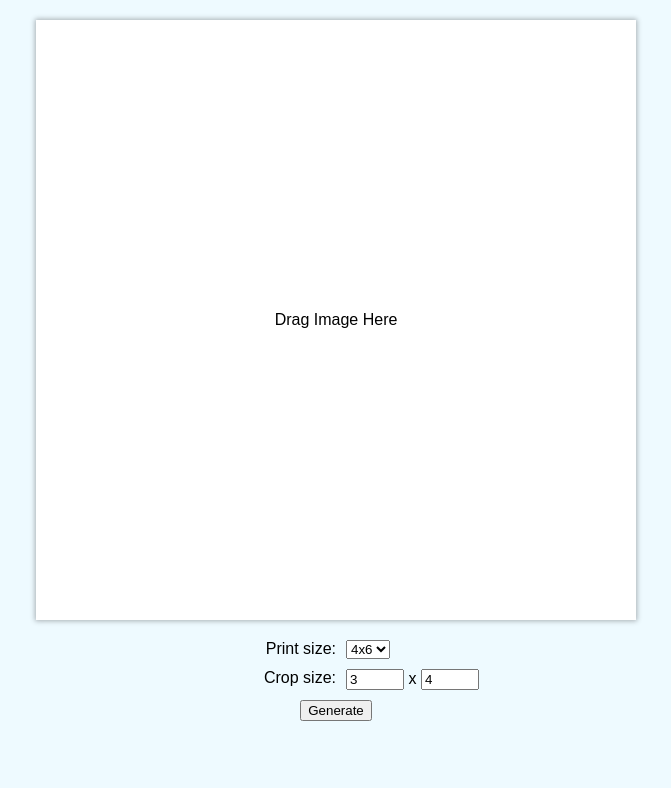
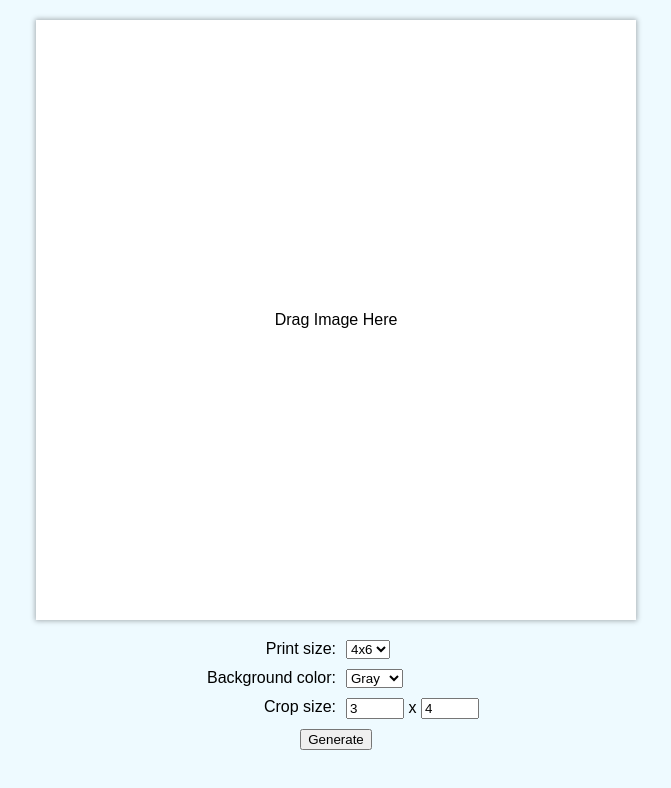
Before and after one commit to unixpickle/printcrop, a plain HTML site: page index.html in a window 1280 px wide. Shown: the whole page, without its empty margins (304-975 px from the left). Drawn offline with Linux system fonts and the light colour scheme.

Commit message:
set background color

```diff
--- a/index.html
+++ b/index.html
@@ -19,6 +19,13 @@
             </select>
         </div>
         <div class="field">
+            <label>Background color: </label>
+            <select id="bg-color">
+                <option name="#888">Gray</option>
+                <option name="#fff">White</option>
+            </select>
+        </div>
+        <div class="field">
             <label>Crop size:</label>
             <input id="crop-width" placeholder="Width" value="3">
             <span>x</span>
--- a/script.js
+++ b/script.js
@@ -217,7 +217,7 @@
             canvas.width = Math.ceil(cropped.width * printWidth / width);
             canvas.height = Math.ceil(cropped.height * printHeight / height);
             const ctx = canvas.getContext('2d');
-            ctx.fillStyle = '#888';
+            ctx.fillStyle = document.getElementById('bg-color').value;
             ctx.fillRect(0, 0, canvas.width, canvas.height);
             ctx.drawImage(
                 cropped,
```
